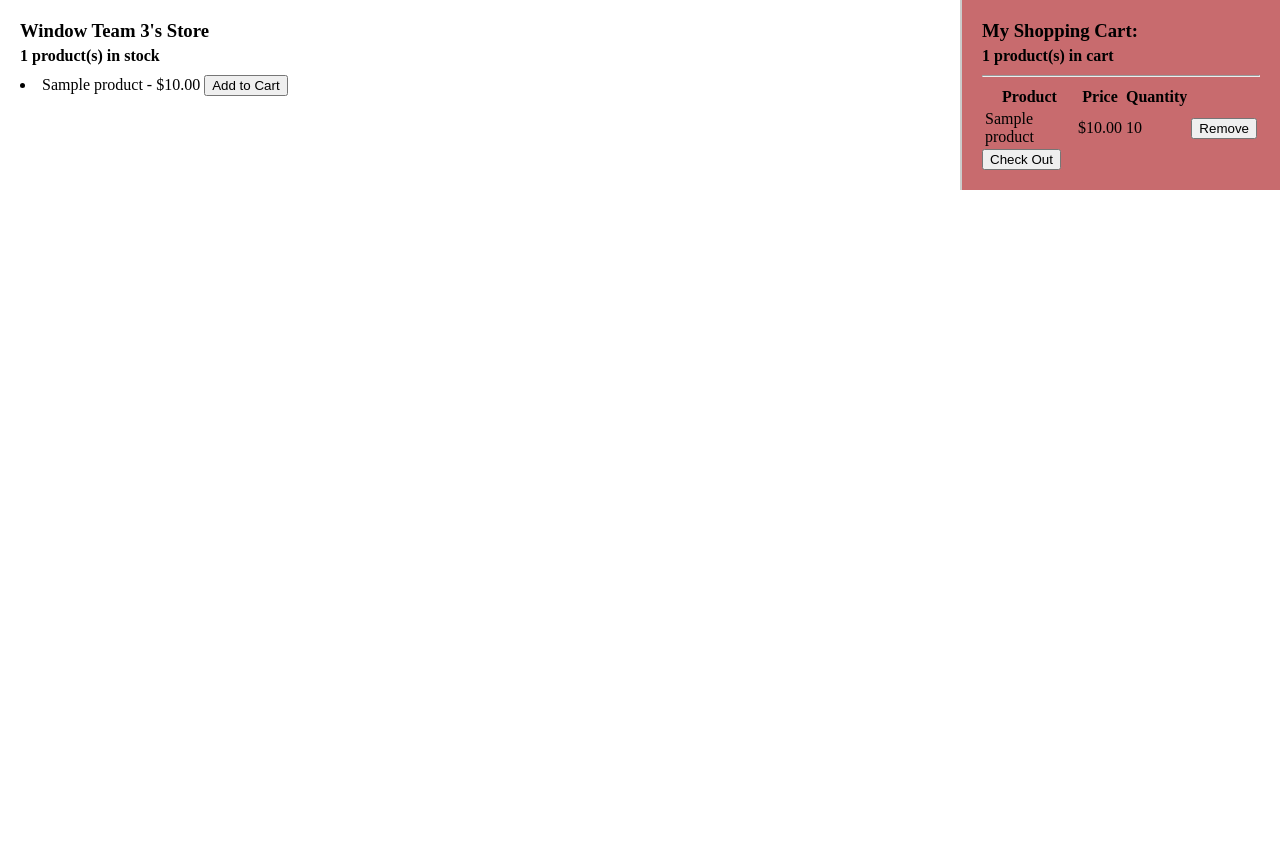
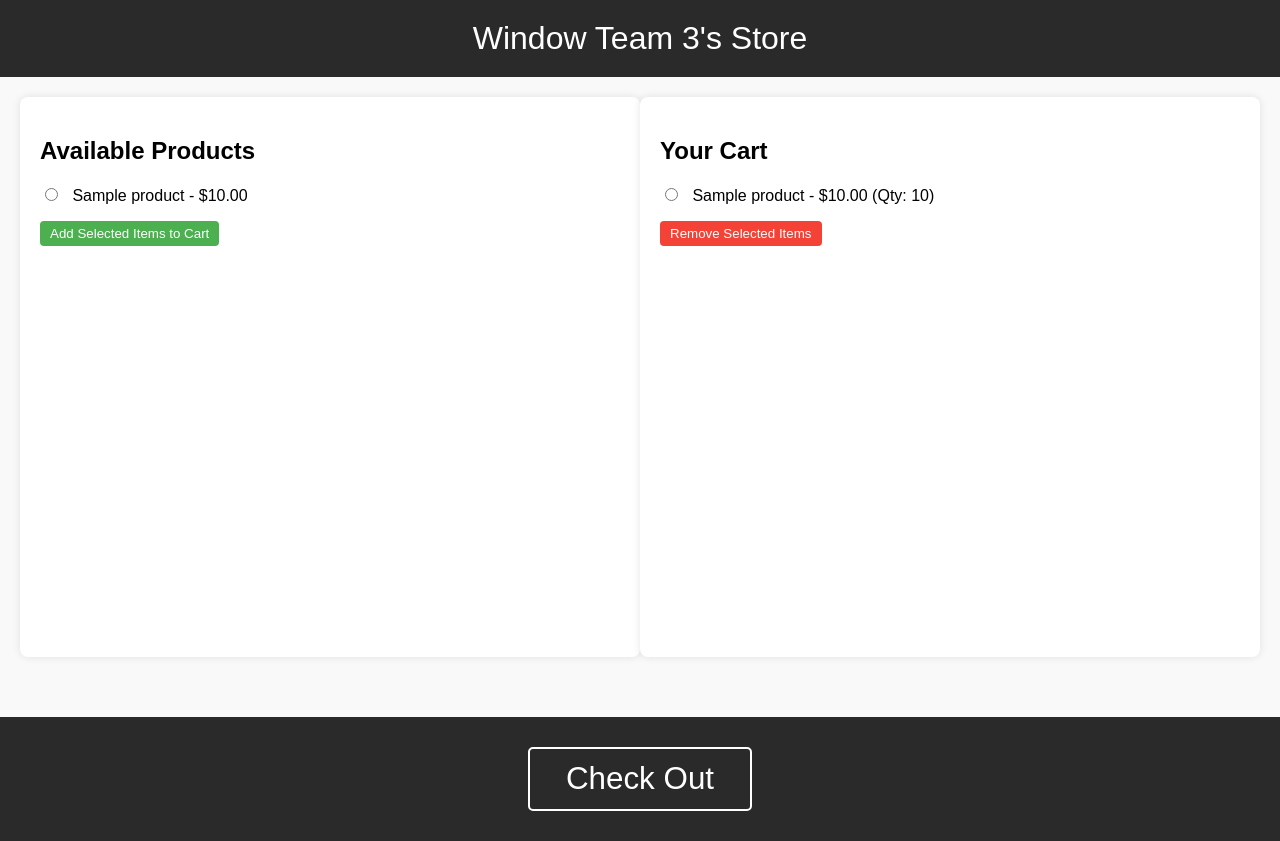
Before and after one commit to zeenith09/hackathon350, a Django app: page / in a window 1280 px wide. Before the commit the page ends 190 px from the top, so only its background shows below. Run offline with Django 4.2, Linux system fonts and the light colour scheme; a user stored in the database is signed in; tables that the repository leaves empty hold one stand-in row (values such as "Sample post").

Commit message:
added checkout feature

```diff
--- a/MyApp/urls.py
+++ b/MyApp/urls.py
@@ -6,9 +6,13 @@ urlpatterns = [
     path('', views.index, name='index'),
     path('cart/<int:cart_id>/', views.view_cart, name='cart'),
     path('cart/add/<int:product_id>/', views.add_to_cart, name='add_to_cart'),
-    path('cart/remove/<int:cart_item_id>/', views.remove_from_cart, name='remove_from_cart')
+    path('cart/remove/<int:cart_item_id>/', views.remove_from_cart, name='remove_from_cart'),
+    path('product/price/<int:product_id>/', views.get_product_price, name='product_price'),
+    path('checkout/', views.checkout, name='checkout'),
 ]
+
 urlpatterns += staticfiles_urlpatterns()
+
 ### To run needa also do prod_init since we added it as a command
 # python manage.py makemigrations
 # python manage.py migrate
--- a/MyApp/views.py
+++ b/MyApp/views.py
@@ -6,9 +6,8 @@ from .models import Product, Cart, CartItem
 # Create your views here.
 
 def index(request):
-  if request.user.is_authenticated:
-    products = Product.objects.all().values()
-    cart, created = Cart.objects.get_or_create(user=request.user)
+    products = Product.objects.all() # rm .values() so template can get product models attribute
+    cart, created = Cart.objects.get_or_create(user=request.user if request.user.is_authenticated else None)
     if not created:
         cart.save()
     template = loader.get_template('index.html')
@@ -16,16 +15,13 @@ def index(request):
         'products': products,
         'cart': cart
     }
+
     return HttpResponse(template.render(context, request))
-  else:
-    return JsonResponse({"error": "You must be logged in"}, status=403)
 
 def add_to_cart(request, product_id):
-    if not request.user.is_authenticated:
-        return JsonResponse({"error": "You must be logged in"}, status=403)
-
     product = get_object_or_404(Product, id=product_id)
-    cart, created = Cart.objects.get_or_create(user=request.user)
+    # anon cart
+    cart, created = Cart.objects.get_or_create(user=request.user if request.user.is_authenticated else None)
     cart_item, created = CartItem.objects.get_or_create(cart=cart, product=product)
 
     if not created:
@@ -34,10 +30,7 @@ def add_to_cart(request, product_id):
     return JsonResponse({"message": "Item added", "cart_count": cart.get_items().count(), "new_item": created, "id": cart_item.id, "name": cart_item.product.name, "price": cart_item.product.price, "quantity": cart_item.quantity})
 
 def remove_from_cart(request, cart_item_id):
-    if not request.user.is_authenticated:
-        return JsonResponse({"error": "You must be logged in"}, status=403)
-
-    cart = get_object_or_404(Cart, user=request.user)
+    cart = get_object_or_404(Cart, user=request.user if request.user.is_authenticated else None)
     cart_item = get_object_or_404(CartItem, id=cart_item_id)
 
     # In theory we dont need to check that cart and cart_item are valid because the get_object_or_404 function does that for us
@@ -58,7 +51,36 @@ def view_cart(request, cart_id):
     return HttpResponse(template.render(context, request))
 
 def get_product_price(request, product_id):
-    pass
+    product = get_object_or_404(Product, id=product_id)
+    return JsonResponse({
+        'name': product.name,
+        'price': float(product.price)
+    })
 
 def checkout(request):
-    pass
+    cart = get_object_or_404(Cart, user=request.user if request.user.is_authenticated else None)
+    cart_items = cart.get_items()
+
+    if request.method == 'POST':
+        # process ord + clear cart after checkout
+        CartItem.objects.filter(cart=cart).delete()
+        return JsonResponse({'success': True, 'message': 'Order completed!'})
+
+    if not cart_items: # mt cart
+        template = loader.get_template('checkout.html')
+        context = {
+            'cart': cart,
+            'cart_items': [],
+            'total': 0
+        }
+        return HttpResponse(template.render(context, request))
+
+    total = cart.get_total_price()
+
+    template = loader.get_template('checkout.html')
+    context = {
+        'cart': cart,
+        'cart_items': cart_items,
+        'total': total
+    }
+    return HttpResponse(template.render(context, request))
--- a/static/css/styles.css
+++ b/static/css/styles.css
@@ -1,48 +1,105 @@
-/* style tempalates here if needed */
+/*CSS is commented out here, moved to internal CSS on index.html*/
+/*/* style tempalates here if needed */
 /* ai-generated code is marked */
-body, html { /* this is AI */
+body {
     margin: 0;
-    padding: 0;
-    height: 100%;
+    font-family: Arial, sans-serif;
+    background-color: #f9f9f9;
 }
 
-.main-layout { /* this is AI */
-    display: flex;
-    height: 100vh;
+.header {
+    background-color: #2a2a2a;
+    color: white;
+    padding: 20px;
+    text-align: center;
+    font-size: 2em;
 }
 
-.container { /* this is AI */
-    width: 75%;
+.content {
+    display: flex;
+    justify-content: space-between;
     padding: 20px;
-    box-sizing: border-box;
-    overflow-y: auto;
+    min-height: 70vh;
 }
 
-.container-title {
-    margin-top: 0;
-    padding-top: 0;
-    margin-bottom: 5px;
+.product-list,
+.cart-list {
+    width: 48%;
+    background-color: white;
+    padding: 20px;
+    box-shadow: 0 0 8px rgba(0, 0, 0, 0.1);
+    border-radius: 8px;
 }
 
-.container-subtitle {
-    margin-top: 0;
+ul {
+    list-style-type: none;
+    padding: 0;
+}
+
+li {
     margin-bottom: 10px;
 }
 
-.shopping-cart { /* this is mostly AI, except for the background-color and border */
-    width: 25%;
-    height:max-content;
-    padding: 20px;
-    background-color: #c86b6e;
-    box-sizing: border-box;
-    border-left: 2px solid #ccc;
-    overflow-y: auto;
+.footer {
+    background-color: #2a2a2a;
+    color: white;
+    text-align: center;
+    padding: 30px;
+    margin-top: 40px;
+    font-size: 1.4rem;
+
 }
 
-.shopping-cart-full { /* placeholder css to get a general vibe of what I was looking at for this */
-    margin: auto;
-    width: 85%;
-    height: max-content;
-    background-color: khaki;
-    padding: 20px
+input[type="radio"] {
+    margin-right: 10px;
 }
+
+.add-button {
+    background-color: #4CAF50;
+    color: white;
+    padding: 5px 10px;
+    border: none;
+    border-radius: 4px;
+    cursor: pointer;
+}
+
+.remove-button {
+    background-color: #f44336;
+    color: white;
+    padding: 5px 10px;
+    border: none;
+    border-radius: 4px;
+    cursor: pointer;
+}
+
+.checkout-button {
+    background-color: transparent;
+    color: white;
+    font-size: 1.4em;
+    padding: 12px 36px;
+    border: 2px solid white;
+    border-radius: 5px;
+    cursor: pointer;
+    text-align: center;
+}
+
+.checkout-button:hover {
+    background-color: white;
+    color: #2a2a2a;
+}
+
+button {
+    border-radius: 5px;
+    transition: transform 0.2s ease;
+    background-color: lightgray;
+}
+
+button:hover {
+    transform: scale(1.02);
+    cursor: pointer;
+}
+
+button:active {
+    background-color: rgb(78, 77, 77);
+    color: white;
+}
--- a/static/js/app.js
+++ b/static/js/app.js
@@ -1,10 +1,44 @@
 // add event listener
 document.addEventListener("DOMContentLoaded", function () {
     /* This add-to-cart was AI generated using generic code and I edited it to work for our project */
-    document.querySelectorAll(".add-button").forEach(button => {
-        button.addEventListener("click", function () {
-            let productId = this.getAttribute("data-product");
 
+    // Add to cart button
+    const addToCartBtn = document.getElementById("add-to-cart-btn");
+    if (addToCartBtn) {
+        addToCartBtn.addEventListener("click", function () {
+            const selectedProduct = document.querySelector('input[name="product_id"]:checked');
+            if (selectedProduct) {
+                const productId = selectedProduct.value;
+                addToCart(productId);
+            } else {
+                alert("Please select a product to add to cart");
+            }
+        });
+    }
+
+    // Remove from cart button
+    const removeFromCartBtn = document.getElementById("remove-from-cart-btn");
+    if (removeFromCartBtn) {
+        removeFromCartBtn.addEventListener("click", function () {
+            const selectedItem = document.querySelector('input[name="remove_item"]:checked');
+            if (selectedItem) {
+                const itemId = selectedItem.value;
+                removeFromCart(itemId);
+            } else {
+                alert("Please select an item to remove from cart");
+            }
+        });
+    }
+
+    // Checkout button
+    const checkoutBtn = document.getElementById("checkout-btn");
+    if (checkoutBtn) {
+        checkoutBtn.addEventListener("click", function () {
+            window.location.href = "/checkout/";
+        });
+    }
+
+    function addToCart(productId) {
         fetch(`/cart/add/${productId}/`, {
             method: "GET",
             headers: {
@@ -14,40 +48,49 @@ document.addEventListener("DOMContentLoaded", function () {
             .then(response => response.json())
             .then(data => {
                 if (data.cart_count !== undefined) {
-                    // Update cart count
-                    document.querySelector(".shopping-cart .container-subtitle").textContent =
-                        `${data.cart_count} product(s) in cart`;
+                    // Check if we need to remove the empty cart message
+                    const emptyMessage = document.getElementById("empty-cart-message");
+                    if (emptyMessage) {
+                        emptyMessage.remove();
+                    }
 
-                    const tableBody = document.querySelector(".shopping-cart-contents tbody");
-                    if (data.new_item) {
-                        const newRow = document.createElement("tr");
-                        newRow.innerHTML = `
-                            <td>${data.name}</td>
-                            <td>$${data.price}</td>
-                            <td>${data.quantity}</td>
-                            <td><button type="button" class="remove-button" data-product="${data.id}">Remove</button></td>
+                    // Add new item or update quantity
+                    const cartItemsList = document.getElementById("cart-items");
+                    const existingItem = document.getElementById(`cart-item-${data.id}`);
+
+                    if (!existingItem) {
+                        // Create new item
+                        const newItem = document.createElement("li");
+                        newItem.id = `cart-item-${data.id}`;
+                        newItem.innerHTML = `
+                        <label>
+                            <input type="radio" name="remove_item" value="${data.id}" class="cart-radio">
+                            ${data.name} - $${data.price} (Qty: ${data.quantity})
+                        </label>
                     `;
-                        newRow.id = "cart-item-" + String(data.id);
-                        tableBody.appendChild(newRow);
+                        cartItemsList.appendChild(newItem);
+                    } else {
+                        // Update quantity
+                        const itemText = existingItem.querySelector("label");
+                        itemText.innerHTML = `
+                        <input type="radio" name="remove_item" value="${data.id}" class="cart-radio">
+                        ${data.name} - $${data.price} (Qty: ${data.quantity})
+                    `;
                     }
-                    else {
-                        const tableRows = document.querySelectorAll(".shopping-cart-contents tbody tr");
-                        tableRows.forEach(row => {
-                            const tableRowTds = row.querySelectorAll("td");
-                            if (tableRowTds[0].textContent == data.name) {
-                                tableRowTds[2].textContent = data.quantity;
+
+                    // Uncheck the product radio button
+                    const selectedProduct = document.querySelector('input[name="product_id"]:checked');
+                    if (selectedProduct) {
+                        selectedProduct.checked = false;
+                    }
                 }
             })
+            .catch(error => {
+                console.error("Error adding to cart:", error);
+            });
     }
-                }
-            });
-        });
-    });
 
-    document.querySelectorAll(".remove-button").forEach(button => {
-        button.addEventListener("click", function () {
-            let itemId = this.getAttribute("data-product");
-
+    function removeFromCart(itemId) {
         fetch(`/cart/remove/${itemId}/`, {
             method: "GET",
             headers: {
@@ -56,18 +99,25 @@ document.addEventListener("DOMContentLoaded", function () {
         })
             .then(response => response.json())
             .then(data => {
-                if (data.cart_count !== undefined) {
-                    // Update cart count
-                    document.querySelector(".shopping-cart .container-subtitle").textContent =
-                        `${data.cart_count} product(s) in cart`;
+                if (data.message === "Item removed") {
+                    // Remove the item from the cart list
+                    const itemToRemove = document.getElementById(`cart-item-${itemId}`);
+                    if (itemToRemove) {
+                        itemToRemove.remove();
+                    }
 
-                    try{
-                        document.getElementById("cart-item-" + String(itemId)).remove();
-                    } catch(error) {
-                        console.log("[Remove Error]: ", error.message);
+                    // If cart is now empty, add the empty message
+                    if (data.cart_count === 0) {
+                        const cartItemsList = document.getElementById("cart-items");
+                        const emptyMessage = document.createElement("li");
+                        emptyMessage.id = "empty-cart-message";
+                        emptyMessage.textContent = "Your cart is empty!";
+                        cartItemsList.appendChild(emptyMessage);
                     }
                 }
+            })
+            .catch(error => {
+                console.error("Error removing from cart:", error);
             });
+    }
 });
-    });
-});
--- a/templates/index.html
+++ b/templates/index.html
@@ -7,49 +7,66 @@
     <meta charset="UTF-8">
     <meta name="viewport" content="width=device-width, initial-scale=1.0">
     <title>Window Team 3's Store</title>
+    <!-- <link rel="stylesheet" href="https://cdnjs.cloudflare.com/ajax/libs/font-awesome/6.7.2/css/all.min.css"
+        integrity="sha512-Evv84Mr4kqVGRNSgIGL/F/aIDqQb7xQ2vcrdIwxfjThSH8CSR7PBEakCr51Ck+w+/U6swU2Im1vVX0SVk9ABhg=="
+        crossorigin="anonymous" referrerpolicy="no-referrer" /> -->
     <link rel="stylesheet" href="{% static 'css/styles.css' %}">
 </head>
 
+<body>
 
-<body>
-    <div class="main-layout">
-        <div class="container">
-            <h3 class="container-title">Window Team 3's Store</h3>
-            <h4 class="container-subtitle">{{ products.count }} product(s) in stock</h4>
-            <list class="product-list">
+    <!-- Top section -->
+    <div class="header">
+        Window Team 3's Store
+    </div>
+
+    <!-- Split left, right -->
+    <div class="content">
+
+        <!-- Left side products -->
+        <div class="product-list">
+            <h2>Available Products</h2>
+            <ul id="product-items">
                 {% for product in products %}
-                    <li class="product">{{ product.name }} - ${{ product.price }} <button type="button" class="add-button" data-product="{{ product.id }}">Add to Cart</button></li>
+                <li>
+                    <label>
+                        <input type="radio" name="product_id" value="{{ product.id }}" class="product-radio">
+                        {{ product.name }} - ${{ product.price|floatformat:2 }}
+                    </label>
+                </li>
                 {% endfor %}
-            </list>
+            </ul>
+            <button type="button" id="add-to-cart-btn" class="add-button">Add Selected Items to Cart <i
+                    class="fa-solid fa-cart-plus"></i> </button>
         </div>
-        <div class="shopping-cart">
-            <h3 class="container-title">My Shopping Cart:</h3>
-            <h4 class="container-subtitle">{{ cart.get_items.count }} product(s) in cart</h4>
-            <hr />
-            <div class="shopping-cart-contents">
-                <table>
-                    <thead>
-                        <tr>
-                            <th>Product</th>
-                            <th>Price</th>
-                            <th>Quantity</th>
-                        </tr>
-                    </thead>
-                    <tbody>
-                        {% for item in cart.get_items %}
-                        <tr id="cart-item-{{ item.id }}">
-                            <td>{{ item.product.name }}</td>
-                            <td>${{ item.product.price }}</td>
-                            <td>{{ item.quantity }}</td>
-                            <td><button type="button" class="remove-button" data-product="{{ item.id }}">Remove</button></td>
-                        </tr>
-                        {% endfor %}
-                    </tbody>
-                </table>
-            </div>
-            <button type="button" class="checkout-button">Check Out</button>
+
+        <!-- Right side cart -->
+        <div class="cart-list">
+            <h2>Your Cart</h2>
+            <ul id="cart-items">
+                {% for item in cart.get_items %}
+                <li id="cart-item-{{ item.id }}">
+                    <label>
+                        <input type="radio" name="remove_item" value="{{ item.id }}" class="cart-radio">
+                        {{ item.product.name }} - ${{ item.product.price|floatformat:2 }} (Qty: {{ item.quantity }})
+                    </label>
+                </li>
+                {% empty %}
+                <li id="empty-cart-message">Your cart is empty!</li>
+                {% endfor %}
+            </ul>
+            <button type="button" id="remove-from-cart-btn" class="remove-button">Remove Selected Items <i
+                    class="fa-solid fa-cart-arrow-down"></i> </button>
         </div>
+
     </div>
+
+    <!-- Bottom section -->
+    <div class="footer">
+        <button type="button" id="checkout-btn" class="checkout-button">Check Out <i
+                class="fa-solid fa-cart-shopping"></i> </button>
+    </div>
+
     <script src="{% static 'js/app.js' %}"></script>
 </body>
 
```
Also changed, not shown: MyApp/templatetags/cart_filters.py (added, +7 -0 lines), templates/checkout.html (added, +249 -0 lines). Lines whose indentation alone changed are shown as unchanged.
